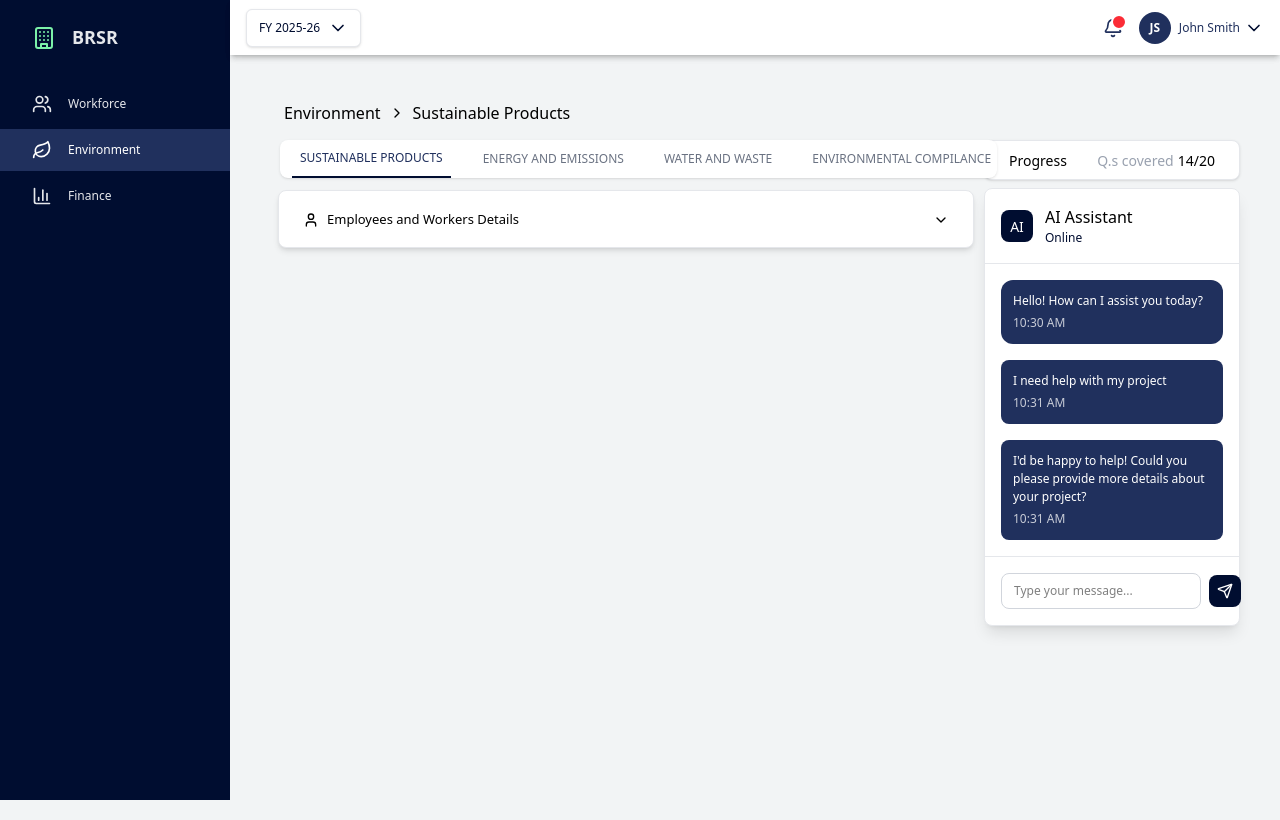
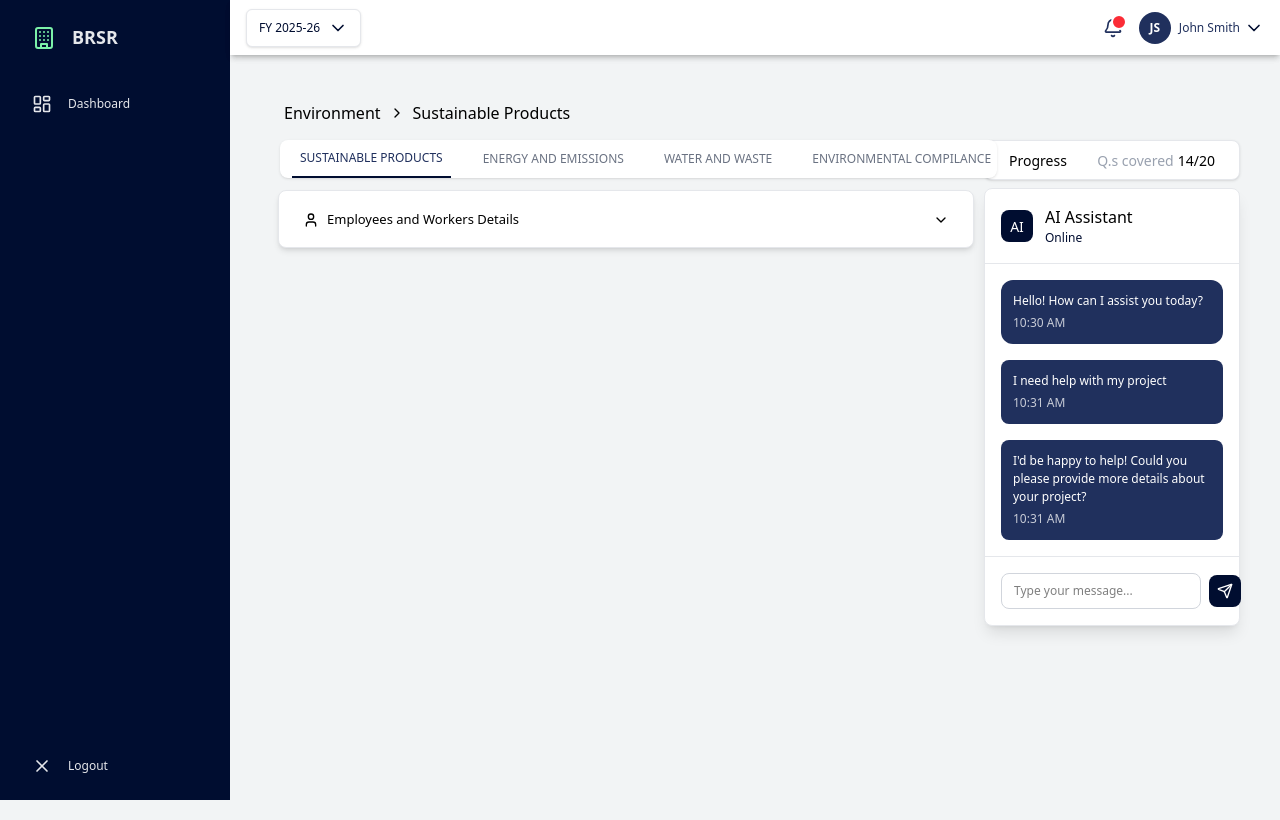
Before and after one commit to Devanshu-pal-github/brsr-merged, a React (Vite) app in the folder ESGfrontend/: page /environment in a window 1280 px wide. Built offline with nearby package versions, Linux system fonts and the light colour scheme.

Commit message:
fixed the sidebar and dynamically added the module.

```diff
--- a/ESGfrontend/src/components/Sidebar.jsx
+++ b/ESGfrontend/src/components/Sidebar.jsx
@@ -1,5 +1,6 @@
 import { useState } from 'react';
 import { NavLink, useNavigate } from 'react-router-dom';
+import { useSelector } from 'react-redux';
 import {
     LayoutDashboard,
     Building,
@@ -11,11 +12,12 @@ import {
     Menu,
     X
 } from 'lucide-react';
-import workforceModules from "../data.json"; // Adjust the path as needed
+import { selectAllModules } from '../features/modules/moduleSlice';
 
 const Sidebar = () => {
     const [isOpen, setIsOpen] = useState(false);
     const navigate = useNavigate();
+    const modules = useSelector(selectAllModules);
 
     // Map icon names to Lucide React components
     const iconMap = {
@@ -35,7 +37,8 @@ const Sidebar = () => {
     };
 
     const handleLogout = () => {
-        localStorage.removeItem('token');
+        localStorage.removeItem('access_token');
+        localStorage.removeItem('user_id');
         sessionStorage.clear();
         navigate('/');
     };
@@ -55,9 +58,7 @@ const Sidebar = () => {
               ${isOpen ? 'translate-x-0' : '-translate-x-full'}
               lg:translate-x-0 z-20`}
             >
-
                 <div className="pt-6 pb-6 flex flex-col h-full overflow-y-auto scrollbar-thin scrollbar-thumb-gray-600 scrollbar-track-gray-300">
-
                     {/* Header */}
                     <div className="flex items-center gap-4 pl-8 mb-8">
                         <Building className="w-6 h-6 text-green-300 flex-shrink-0" />
@@ -69,10 +70,29 @@ const Sidebar = () => {
                     {/* Navigation */}
                     <nav className="flex-1">
                         <ul className="space-y-1">
-                            {workforceModules.modules.map((module) => {
-                                const IconComponent = iconMap[module.icon];
+                            {/* Dashboard is always present */}
+                            <li>
+                                <NavLink
+                                    to="/dashboard"
+                                    className={({ isActive }) =>
+                                        `flex items-center gap-4 w-full h-[42px] text-[12px] font-medium pl-8 rounded-none transition-colors ${
+                                            isActive
+                                                ? 'bg-[#20305D] text-white'
+                                                : 'text-[#E5E7EB] hover:bg-[#20305D] hover:text-white'
+                                        }`
+                                    }
+                                    onClick={closeSidebar}
+                                >
+                                    <LayoutDashboard className="w-5 h-5 flex-shrink-0" />
+                                    <span>Dashboard</span>
+                                </NavLink>
+                            </li>
+
+                            {/* Dynamic Modules */}
+                            {modules.map((module) => {
+                                const IconComponent = iconMap[module.icon] || FileText;
                                 return (
-                                    <li key={module.name}>
+                                    <li key={module.id}>
                                         <NavLink
                                             to={module.route}
                                             className={({ isActive }) =>
@@ -84,11 +104,7 @@ const Sidebar = () => {
                                             }
                                             onClick={closeSidebar}
                                         >
-                                            {IconComponent ? (
-                                                <IconComponent className="w-5 h-5 flex-shrink-0" />
-                                            ) : (
-                                                <span>Icon Missing</span>
-                                            )}
+                                            <IconComponent className="w-5 h-5 flex-shrink-0" />
                                             <span>{module.name}</span>
                                         </NavLink>
                                     </li>
@@ -96,6 +112,17 @@ const Sidebar = () => {
                             })}
                         </ul>
                     </nav>
+
+                    {/* Logout Button */}
+                    <div className="mt-auto px-8">
+                        <button
+                            onClick={handleLogout}
+                            className="w-full flex items-center gap-4 text-[12px] font-medium text-[#E5E7EB] hover:text-white transition-colors"
+                        >
+                            <X className="w-5 h-5" />
+                            <span>Logout</span>
+                        </button>
+                    </div>
                 </div>
             </div>
 
--- /dev/null
+++ b/ESGfrontend/src/features/modules/moduleSlice.js
@@ -0,0 +1,53 @@
+import { createSlice } from '@reduxjs/toolkit';
+import { apiSlice } from '../../api/apiSlice';
+
+const initialState = {
+    modules: [],
+    loading: false,
+    error: null
+};
+
+const moduleSlice = createSlice({
+    name: 'modules',
+    initialState,
+    reducers: {},
+    extraReducers: (builder) => {
+        builder.addMatcher(
+            apiSlice.endpoints.getModuleDetails.matchFulfilled,
+            (state, action) => {
+                state.modules = action.payload.modules.map(module => ({
+                    id: module._id,
+                    name: module.module_name,
+                    route: `/${module.module_name.toLowerCase().replace(/\s+/g, '')}`,
+                    icon: 'FileText', // Default icon, you can map this based on module name if needed
+                    submodules: module.submodules?.map(submodule => ({
+                        id: submodule.id,
+                        name: submodule.submodule_name,
+                        categories: submodule.question_categories
+                    })) || []
+                }));
+                state.loading = false;
+                state.error = null;
+            }
+        );
+        builder.addMatcher(
+            apiSlice.endpoints.getModuleDetails.matchPending,
+            (state) => {
+                state.loading = true;
+                state.error = null;
+            }
+        );
+        builder.addMatcher(
+            apiSlice.endpoints.getModuleDetails.matchRejected,
+            (state, action) => {
+                state.loading = false;
+                state.error = action.error.message;
+            }
+        );
+    }
+});
+
+export default moduleSlice.reducer;
+
+// Selector to get all modules
+export const selectAllModules = (state) => state.modules.modules;
--- a/ESGfrontend/src/pages/LoginPage.jsx
+++ b/ESGfrontend/src/pages/LoginPage.jsx
@@ -73,7 +73,7 @@ const Login = () => {
             // due to the onQueryStarted logic in apiSlice
 
             // Redirect to dashboard after successful login
-            navigate('/entityDetails');
+            navigate('/dashboard');
         } catch (err) {
             console.error('Login failed:', err);
             setError(err.data?.detail || 'Login failed. Please try again.');
--- a/ESGfrontend/src/store.js
+++ b/ESGfrontend/src/store.js
@@ -1,9 +1,11 @@
 import { configureStore } from '@reduxjs/toolkit';
 import { apiSlice } from './api/apiSlice';
+import modulesReducer from './features/modules/moduleSlice';
 
 export const store = configureStore({
     reducer: {
         [apiSlice.reducerPath]: apiSlice.reducer, // Add the API slice reducer
+        modules: modulesReducer,
     },
     middleware: (getDefaultMiddleware) =>
         getDefaultMiddleware().concat(apiSlice.middleware), // Add RTK Query middleware
```
